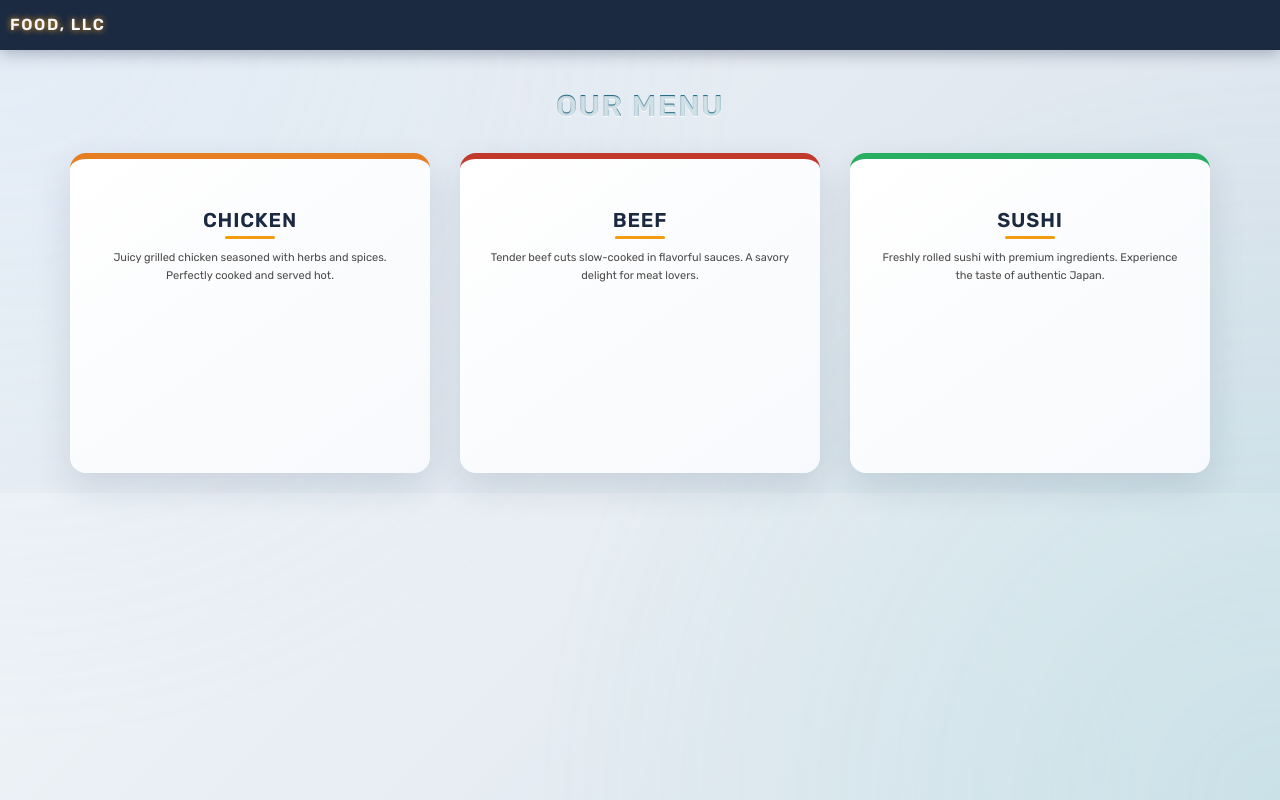
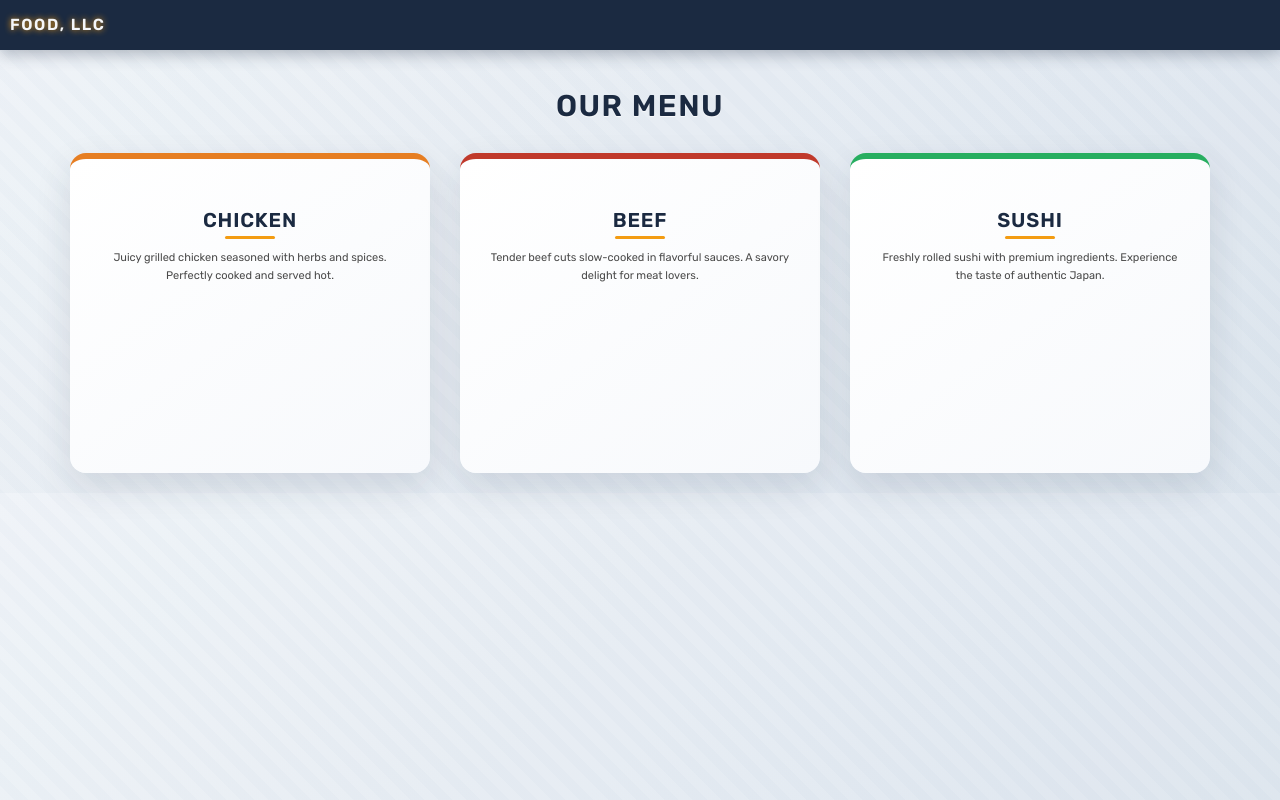
Before and after one commit to devhunting/coursera-3-assignment, a plain HTML site: page index.html in a window 1280 px wide. Drawn offline with nearby package versions, Linux system fonts and the light colour scheme.

Commit message:
Update styles.css

```diff
--- a/css/styles.css
+++ b/css/styles.css
@@ -21,7 +21,7 @@ body {
   text-shadow: 0 1px 1px rgba(255,255,255,0.8);
 }
 
-/* Aesthetic subtle background design with radial gradients */
+/* Minimal aesthetic subtle diagonal stripes background */
 body::before {
   content: "";
   position: fixed;
@@ -29,8 +29,14 @@ body::before {
   left: 0;
   width: 100vw;
   height: 100vh;
-  background: radial-gradient(circle at top left, #a0c8f0, transparent 50%),
-              radial-gradient(circle at bottom right, #6ad7c9, transparent 50%);
+  background:
+    repeating-linear-gradient(
+      45deg,
+      #f0f4f8,
+      #f0f4f8 10px,
+      #d9e2ec 10px,
+      #d9e2ec 20px
+    );
   opacity: 0.15;
   z-index: -1;
   pointer-events: none;
@@ -99,7 +105,7 @@ body::before {
   box-shadow: 0 0 0 3px rgba(243, 156, 18, 0.6);
 }
 
-/* Main heading with updated blue-to-teal gradient color */
+/* Main heading with solid dark navy color */
 .main-content h1 {
   font-size: 3rem;
   font-weight: 800;
@@ -107,12 +113,10 @@ body::before {
   letter-spacing: 0.05em;
   text-transform: uppercase;
   text-align: center;
-
-  background: linear-gradient(90deg, #1a2a6c, #0f9b93);
-  -webkit-background-clip: text;
-  -webkit-text-fill-color: transparent;
-  background-clip: text;
-  color: transparent;
+  color: #1b2a41;  /* solid dark navy */
+  background: none;
+  -webkit-background-clip: unset;
+  -webkit-text-fill-color: unset;
 }
 
 /* Remove flexbox from row and columns to preserve Bootstrap 3 grid */
```
